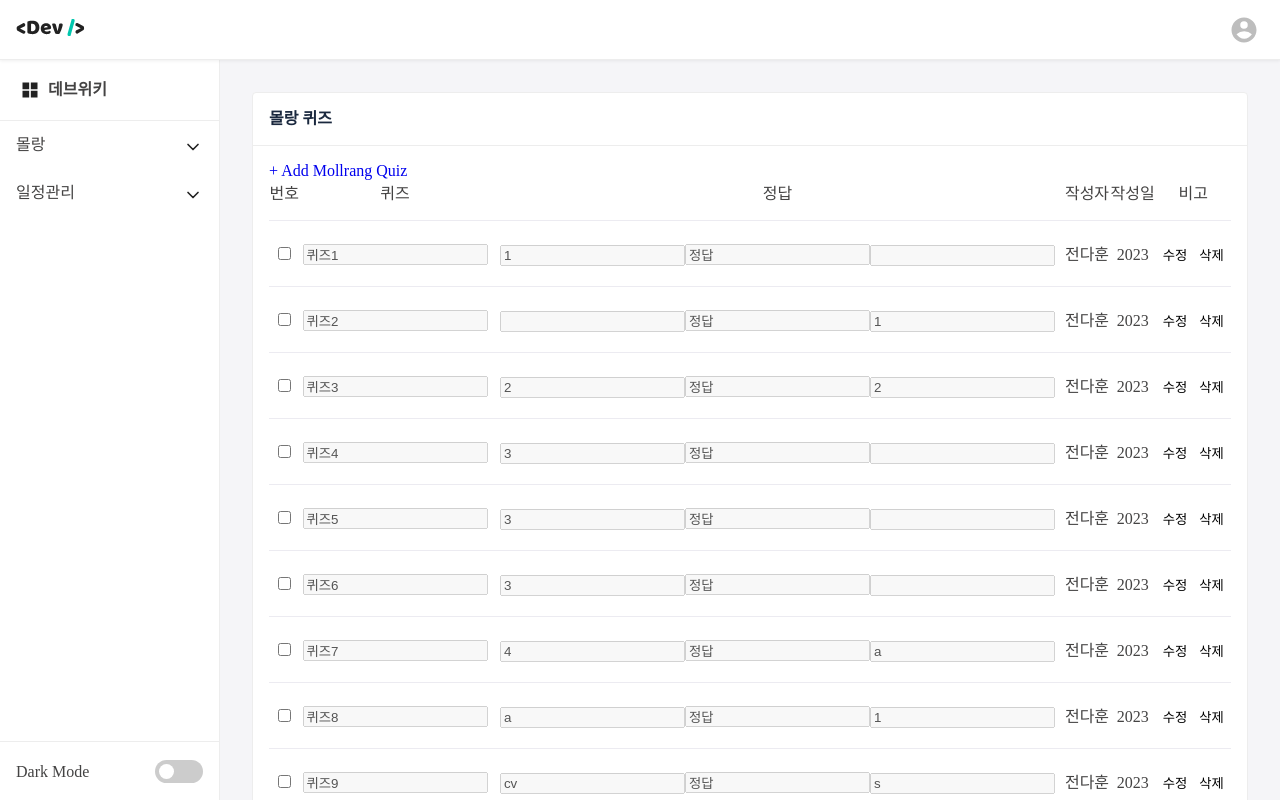
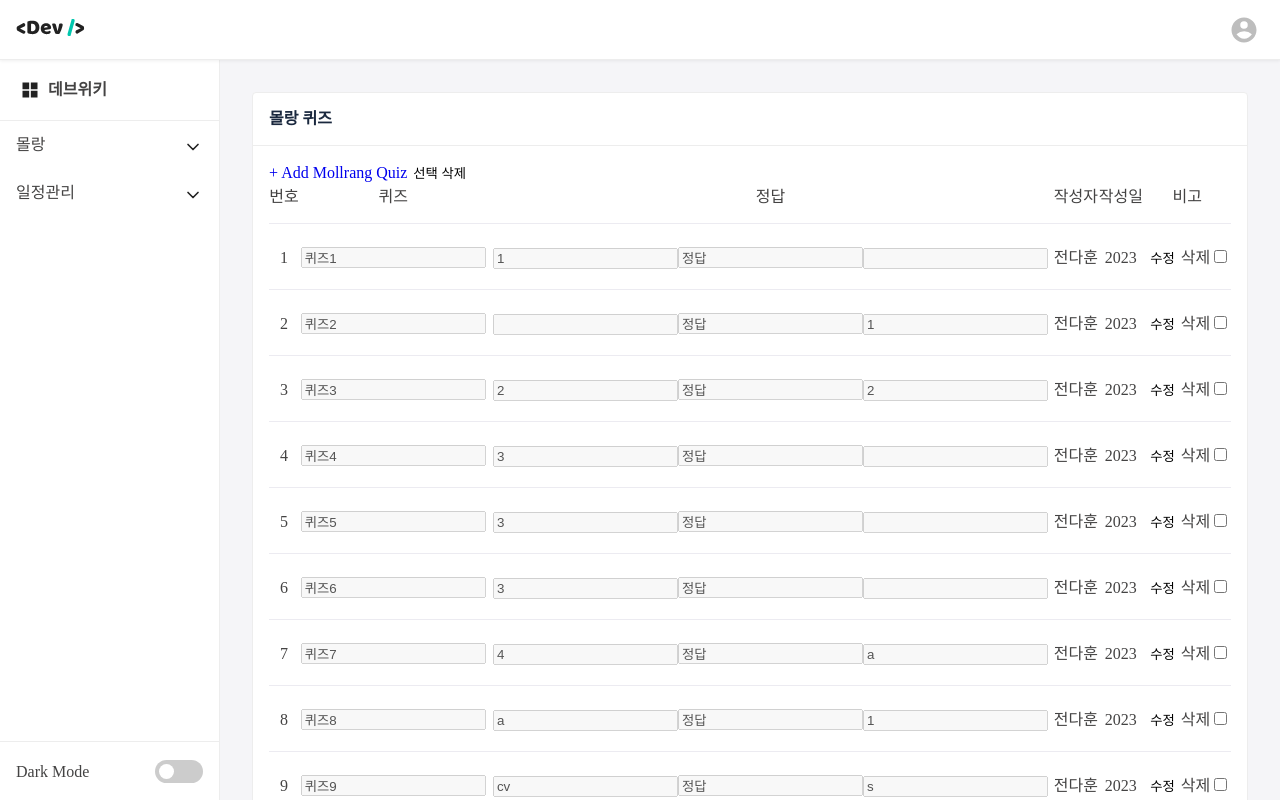
Before and after one commit to DaHoon06/devwiki_admin, a React (Create React App) app in the folder admin-app/: page /mollrang/quiz in a window 1280 px wide. Shown: the top 800 px of the page. Built offline with nearby package versions, Linux system fonts and the light colour scheme; a web font is replaced by a local one.

Commit message:
feat: 퀴즈 다중 삭제

```diff
--- a/admin-app/src/components/boards/QuizListsBoard.tsx
+++ b/admin-app/src/components/boards/QuizListsBoard.tsx
@@ -1,9 +1,11 @@
 import { CardUi } from '@components/ui/card/Card';
-import { ReactElement, useEffect, useState } from 'react';
+import React, { ReactElement, useState } from 'react';
 import { QuizBoardProps } from '@containers/QuizContainer';
 import styled from 'styled-components';
 import {Quiz} from "@interfaces/Quiz";
 import {Link} from "react-router-dom";
+import {Typography} from "@components/common/Typography";
+import {useDeleteQuiz} from "@services/mutation/useQuizMutation";
 
 const QuizListTable = styled.table`
   width: 100%;
@@ -89,12 +91,25 @@ const mock: Quiz[] = [
 export const QuizListsBoard = (props: Props): ReactElement => {
   const { boardData, totalPage, pagination } = props;
   const [currentPage, setCurrentPage] = useState(1);
+  const [deleteCheckbox, setDeleteCheckbox] = useState<number[]>([]);
 // const { data, isLoading } = useQuizLists({limit: 0, offset: 0});
+  const deleteQuizMutate = useDeleteQuiz();
   // if (isLoading) return null;
   const onClickHandlerPagination = (page: number) => {
     setCurrentPage(page);
     pagination(true, page);
   };
+
+  const onChangeCheckbox = (e: React.ChangeEvent<HTMLInputElement>) => {
+    const {value} = e.target;
+    if (!deleteCheckbox.includes(+value)) setDeleteCheckbox([...deleteCheckbox, +value]);
+    else setDeleteCheckbox(deleteCheckbox.filter(id => id !== +value));
+  }
+
+  const onClickDeleteQuiz = async () => {
+    deleteQuizMutate(deleteCheckbox);
+    setDeleteCheckbox([]);
+  }
 
   const Pagination = (): ReactElement => {
     const group = [];
@@ -128,6 +143,9 @@ export const QuizListsBoard = (props: Props): ReactElement => {
         <Link to={'/mollrang/quiz/post'}>
           + Add Mollrang Quiz
         </Link>
+        <button type={"button"} onClick={onClickDeleteQuiz}>
+          선택 삭제
+        </button>
       </div>
       <QuizListTable>
         <thead>
@@ -145,7 +163,7 @@ export const QuizListsBoard = (props: Props): ReactElement => {
             return (
               <tr key={board.quizId}>
                 <td>
-                  <input type={"checkbox"} />
+                  {board.quizId+1}
                 </td>
                 <td>
                   <input type={'text'} value={board.question} disabled={true} />
@@ -159,7 +177,10 @@ export const QuizListsBoard = (props: Props): ReactElement => {
                 <td>{board.created_at.getFullYear()}</td>
                 <td>
                   <button>수정</button>
-                  <button>삭제</button>
+                  <label htmlFor={`check-label-${board.quizId}`}>
+                    삭제
+                    <input checked={deleteCheckbox.includes(+board.quizId)} type={"checkbox"} value={board.quizId} id={`check-label-${board.quizId}`} onChange={onChangeCheckbox} />
+                  </label>
                 </td>
               </tr>
             );
```
